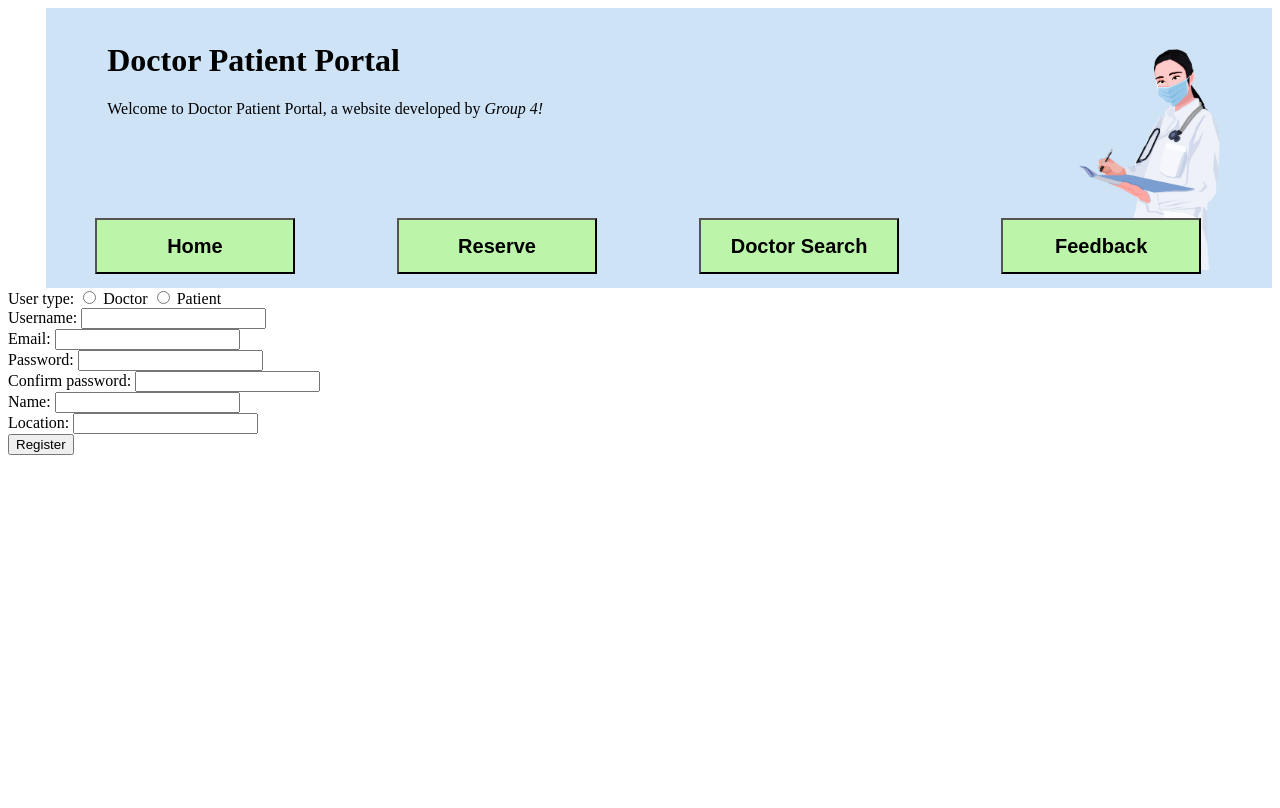
After one commit to EatChangmyeong/software-engineering, a Django app: page /catalog/register/ in a window 1280 px wide. The commit adds this page. Run offline with Django 3.2, Linux system fonts and the light colour scheme.

Commit message:
Implement registration and login

```diff
--- a/Implementation using Django & Python/doctor_patient_portal/catalog/admin.py
+++ b/Implementation using Django & Python/doctor_patient_portal/catalog/admin.py
@@ -10,7 +10,7 @@ from catalog.models import AccountInfo
 
 
 class AccountInfoAdmin(admin.ModelAdmin):
-    list_display = ('name', 'uid', 'type', 'email')
+    list_display = ('django_user', 'name', 'type')
 
 # Register the admin class with the associated model
 admin.site.register(AccountInfo, AccountInfoAdmin)
--- a/Implementation using Django & Python/doctor_patient_portal/catalog/templates/header.html
+++ b/Implementation using Django & Python/doctor_patient_portal/catalog/templates/header.html
@@ -1,8 +1,9 @@
+{% load static %}
 
 <!DOCTYPE html>
 <html lang="en">
 
-<link rel="stylesheet" href="../static/css/styles.css">
+<link rel="stylesheet" href="{% static 'css/styles.css' %}">
 <head>
   <meta charset="UTF-8">
   <title>Doctor Patient Portal</title>
@@ -15,7 +16,7 @@
     <p>Welcome to Doctor Patient Portal, a website developed by <em>Group 4!</em></p>
   </div>
 
-  <img src="../static/image/doctor_wearing_a_mask.png" class="doctor-image">
+  <img src="{% static 'image/doctor_wearing_a_mask.png' %}" class="doctor-image">
 
   <div class="menu-bar">
     <button class="midium_button">Home</button>
--- a/Implementation using Django & Python/doctor_patient_portal/catalog/templates/home.html
+++ b/Implementation using Django & Python/doctor_patient_portal/catalog/templates/home.html
@@ -7,6 +7,10 @@
         {% include 'header.html' %}
     </head>
     <body>
-<h1>test</h1>
+        {% if user.is_authenticated %}
+            Welcome, {{ user.accountinfo.name }}. <a href="{% url 'catalog:logout' %}">Log out</a>
+        {% else %}
+            Welcome. <a href="{% url 'catalog:login' %}">Login</a> or <a href="{% url 'catalog:register' %}">register</a>
+        {% endif %}
     </body>
 </html>
--- /dev/null
+++ b/Implementation using Django & Python/doctor_patient_portal/catalog/templates/register.html
@@ -0,0 +1,33 @@
+<!DOCTYPE html>
+
+<html lang="en">
+    <head>
+        <meta charset="UTF-8">
+        <title>Doctor Patient Portal</title>
+        {% include 'header.html' %}
+    </head>
+    <body>
+        {% if user.is_authenticated %}
+            You should logout first to register new user. <a href="{% url 'catalog:logout' %}">Logout</a>
+        {% else %}
+            {% if messages %}
+                {% for message in messages %}
+                    <p>{{ message }}</p>
+                {% endfor %}
+            {% endif %}
+            <form method="POST" action="{% url 'catalog:register_request' %}">
+                {% csrf_token %}
+                User type:
+                    <input type="radio" name="usertype" id="doctor" value="DO"> <label for="doctor">Doctor</label>
+                    <input type="radio" name="usertype" id="patient" value="PA"> <label for="patient">Patient</label><br>
+                Username: <input type="text" name="username" maxlength="150"><br>
+                Email: <input type="email" name="email"><br>
+                Password: <input type="password" name="password"><br>
+                Confirm password: <input type="password" name="password_confirm"><br>
+                Name: <input type="text" name="name" maxlength="20"><br>
+                Location: <input type="text" name="location" maxlength="30"><br>
+                <input type="submit" value="Register">
+            </form>
+        {% endif %}
+    </body>
+</html>
--- a/Implementation using Django & Python/doctor_patient_portal/catalog/urls.py
+++ b/Implementation using Django & Python/doctor_patient_portal/catalog/urls.py
@@ -1,11 +1,13 @@
 from django.urls import path
 from catalog import views
 
+app_name = 'catalog'
 
 urlpatterns = [
     path('', views.index, name='index'),
+    path('login/', views.login, name='login'),
+    path('login_request/', views.login_request, name='login_request'),
+    path('register/', views.register, name='register'),
+    path('register_request/', views.register_request, name='register_request'),
+    path('logout/', views.logout, name='logout'),
 ]
-
-urlpatterns = [
-    path('', views.index, name='index'),
-]
--- a/Implementation using Django & Python/doctor_patient_portal/catalog/views.py
+++ b/Implementation using Django & Python/doctor_patient_portal/catalog/views.py
@@ -1,7 +1,7 @@
-from django.shortcuts import render
-
-# Create your views here.
-
+from django.shortcuts import render, redirect
+from django.contrib import auth#, messages
+from django.contrib.auth import authenticate
+from django.contrib.auth.models import User
 from catalog.models import AccountInfo
 
 def index(request):
@@ -12,12 +12,114 @@ def index(request):
 
     context = {
         'num_accounts': num_accounts,
+        'user': request.user,
     }
 
     # Render the HTML template home.html with the data in the context variable
     return render(request, 'home.html', context=context)
 
-from django.views import generic
+def login(request):
+    """Login form."""
 
-class SignUp(generic.ListView):
-    model = AccountInfo;
+    # redirect to index page if user is already logged in
+    if request.user.is_authenticated:
+        return redirect('catalog:index')
+    else:
+        # msg = messages.get_messages(request)
+        return render(request, 'login.html')
+
+def login_request(request):
+    """Attempt login with provided username and password."""
+
+    # redirect to index page if user is already logged in
+    if request.user.is_authenticated:
+        return redirect('catalog:index')
+
+    try:
+        username = request.POST['username']
+        password = request.POST['password']
+        if not username or not password:
+            raise Exception
+    except:
+        return render(request, 'login.html', {
+            'messages': ['Enter username and password.']
+        })
+    else:
+        user = authenticate(request, username=username, password=password)
+        if user is not None:
+            auth.login(request, user)
+            return redirect('catalog:index')
+        else:
+            return render(request, 'login.html', {
+                'messages': ['The username or password is incorrect.']
+            })
+
+def register(request):
+    """Register form."""
+
+    context = {
+        'user': request.user,
+    }
+
+    return render(request, 'register.html')
+
+def register_request(request):
+    """Attempt new user registration."""
+
+    # redirect to index page if user is already logged in
+    if request.user.is_authenticated:
+        return redirect('catalog:index')
+
+    try:
+        usertype = request.POST['usertype']
+        username = request.POST['username']
+        email = request.POST['email']
+        password = request.POST['password']
+        password_confirm = request.POST['password_confirm']
+        name = request.POST['name']
+        location = request.POST['location']
+        if not usertype or not username or not email or not password or not password_confirm or not name or not location:
+            raise Exception
+    except:
+        return render(request, 'register.html', {
+            'messages': ['Complete all fields to register.']
+        })
+    else:
+        msgs = []
+
+        if usertype != 'DO' and usertype != 'PA':
+            msgs.append('Invalid user type.')
+        if len(username) > 150:
+            msgs.append('Username is too long.')
+        elif User.objects.filter(username=username).exists():
+            msgs.append('Username is already taken.')
+        if password != password_confirm:
+            msgs.append('Password does not match.')
+        if len(name) > 20:
+            msgs.append('Name is too long.')
+        if len(location) > 30:
+            msgs.append('Location is too long.')
+
+        if msgs:
+            return render('register.html', {
+                'messages': msgs
+            })
+
+        django_user = User.objects.create_user(username, password=password, email=email)
+        user = AccountInfo(django_user=django_user, name=name, type=type, location=location)
+        user.save()
+
+        auth.login(request, django_user)
+        return redirect('catalog:index')
+
+def logout(request):
+    """User logout."""
+
+    auth.logout(request)
+    # return to index page
+    return redirect('catalog:index')
+
+# from django.views import generic
+
+# class SignUp(generic.ListView):
+#     model = AccountInfo;
```
Also changed, not shown: Implementation using Django & Python/doctor_patient_portal/catalog/models.py (+9 -9 lines), Implementation using Django & Python/doctor_patient_portal/catalog/templates/login.html (added, +22 -0 lines), Implementation using Django & Python/doctor_patient_portal/catalog/migrations/0001_initial.py, Implementation using Django & Python/doctor_patient_portal/db.sqlite3. Lines whose indentation alone changed are shown as unchanged.
